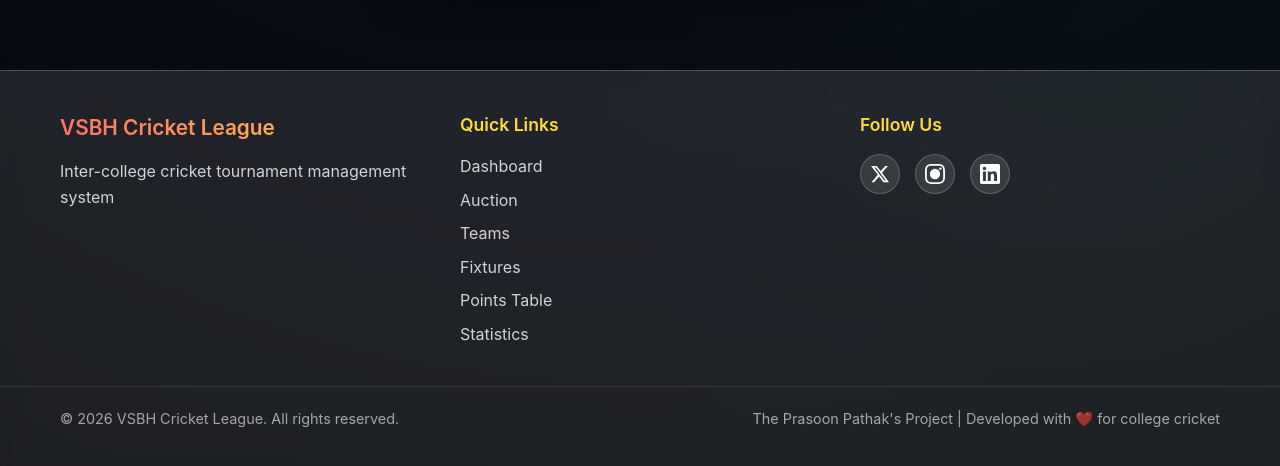
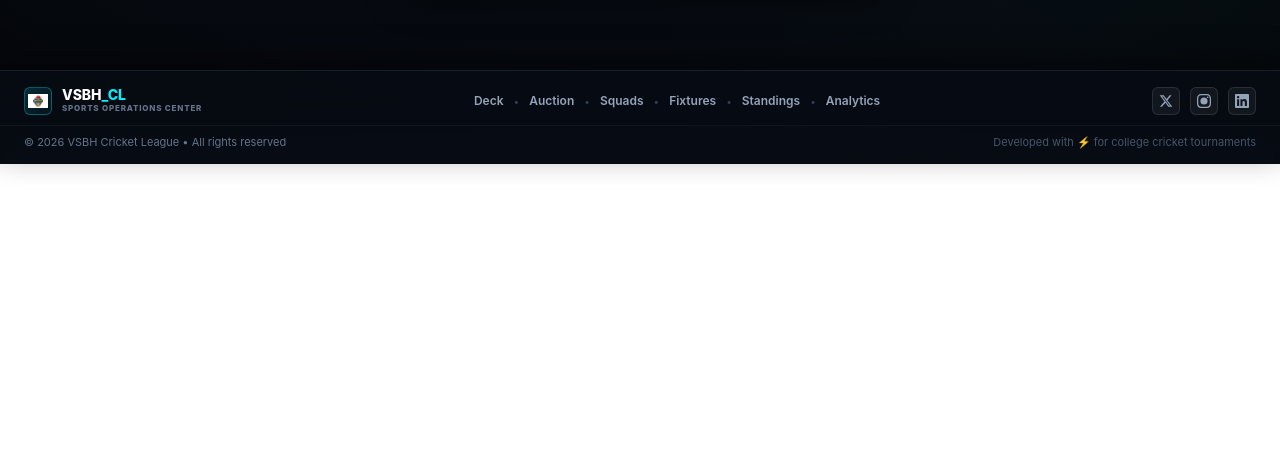
Before and after one commit to pathakpk7/vsbh-cricleague, a React (Create React App) app in the folder client/: page /login in a window 1280 px wide. Shown: the part 884-1350 px from the top of the page. After the commit the page ends 1048 px from the top, so only its background shows below. Built offline with nearby package versions, Linux system fonts and the light colour scheme; no server answers.

Commit message:
fix(ui): slim down footer to compact low-profile command bar

```diff
--- a/client/src/components/Footer.css
+++ b/client/src/components/Footer.css
@@ -1,192 +1,191 @@
-.footer {
-  background: rgba(255, 255, 255, 0.1);
-  backdrop-filter: blur(10px);
-  border-top: 1px solid rgba(255, 255, 255, 0.2);
-  color: #ffffff;
-  padding: 40px 0 20px;
+/* ==========================================================================
+   SPORTS OPERATIONS CENTER (SOC) - COMPACT SLIM FOOTER
+   ========================================================================== */
+
+.soc-compact-footer {
   margin-top: auto;
+  background: rgba(8, 12, 21, 0.85);
+  backdrop-filter: blur(20px);
+  -webkit-backdrop-filter: blur(20px);
+  border-top: 1px solid rgba(255, 255, 255, 0.08);
+  box-shadow: 0 -10px 30px rgba(0, 0, 0, 0.4);
+  padding: 16px 0 12px;
+  position: relative;
+  z-index: 10;
 }
 
-.footer-content {
-  max-width: 1200px;
+.soc-footer-container {
+  max-width: 1440px;
   margin: 0 auto;
-  padding: 0 20px;
-  display: grid;
-  grid-template-columns: repeat(auto-fit, minmax(250px, 1fr));
-  gap: 40px;
-  margin-bottom: 30px;
-}
-
-.footer-section h3,
-.footer-section h4 {
-  margin-bottom: 15px;
-  font-weight: 600;
-}
-
-.footer-section h3 {
-  font-size: 1.3rem;
-  background: linear-gradient(45deg, #ff6b6b, #ffd93d);
-  -webkit-background-clip: text;
-  -webkit-text-fill-color: transparent;
-  background-clip: text;
-}
-
-.footer-section h4 {
-  font-size: 1.1rem;
-  color: #ffd93d;
-}
-
-.footer-brand p {
-  color: rgba(255, 255, 255, 0.8);
-  line-height: 1.6;
-  margin-top: 8px;
-}
-
-.footer-links {
-  list-style: none;
-  padding: 0;
-  margin: 0;
-}
-
-.footer-links li {
-  margin-bottom: 8px;
-}
-
-.footer-links a {
-  color: rgba(255, 255, 255, 0.8);
-  text-decoration: none;
-  transition: all 0.3s ease;
-  display: inline-block;
-}
-
-.footer-links a:hover {
-  color: #ff6b6b;
-  transform: translateX(5px);
-}
-
-.contact-info p {
-  color: rgba(255, 255, 255, 0.8);
-  margin-bottom: 8px;
-  line-height: 1.6;
-}
-
-.social-links {
-  display: flex;
-  gap: 15px;
-  margin-top: 10px;
-}
-
-.social-link {
-  display: flex;
-  align-items: center;
-  justify-content: center;
-  width: 40px;
-  height: 40px;
-  border-radius: 50%;
-  background: rgba(255, 255, 255, 0.1);
-  border: 1px solid rgba(255, 255, 255, 0.2);
-  color: #ffffff;
-  text-decoration: none;
-  transition: all 0.3s ease;
-  position: relative;
-  overflow: hidden;
-}
-
-.social-link svg {
-  width: 20px;
-  height: 20px;
-  z-index: 1;
-}
-
-.social-link:hover {
-  transform: translateY(-3px);
-  box-shadow: 0 5px 15px rgba(0, 0, 0, 0.3);
-}
-
-.social-link.twitter:hover {
-  background: #1DA1F2;
-  border-color: #1DA1F2;
-}
-
-.social-link.instagram:hover {
-  background: linear-gradient(45deg, #E4405F, #C13584, #833AB4, #5851DB, #405DE6);
-  border-color: transparent;
-}
-
-.social-link.linkedin:hover {
-  background: #0077B5;
-  border-color: #0077B5;
-}
-
-.footer-bottom {
-  border-top: 1px solid rgba(255, 255, 255, 0.1);
-  padding: 20px 0;
-}
-
-.footer-bottom-content {
-  max-width: 1200px;
-  margin: 0 auto;
-  padding: 0 20px;
+  padding: 0 24px;
   display: flex;
   justify-content: space-between;
   align-items: center;
   flex-wrap: wrap;
+  gap: 16px;
+}
+
+/* Left Brand */
+.soc-footer-brand {
+  display: flex;
+  align-items: center;
   gap: 10px;
 }
 
-.footer-bottom p {
-  color: rgba(255, 255, 255, 0.6);
-  font-size: 0.9rem;
-  margin: 0;
+.soc-footer-logo-frame {
+  width: 28px;
+  height: 28px;
+  border-radius: 6px;
+  background: linear-gradient(135deg, rgba(0, 240, 255, 0.15), rgba(14, 165, 233, 0.05));
+  border: 1px solid rgba(0, 240, 255, 0.3);
+  display: flex;
+  align-items: center;
+  justify-content: center;
 }
 
-/* Responsive Design */
+.soc-footer-logo {
+  width: 20px;
+  height: auto;
+  object-fit: contain;
+}
+
+.soc-footer-text {
+  display: flex;
+  flex-direction: column;
+}
+
+.soc-footer-title {
+  font-size: 14px;
+  font-weight: 800;
+  color: #ffffff;
+  line-height: 1.1;
+  letter-spacing: -0.01em;
+}
+
+.soc-footer-accent {
+  color: #00f0ff;
+}
+
+.soc-footer-sub {
+  font-size: 8px;
+  font-weight: 800;
+  color: #64748b;
+  letter-spacing: 0.1em;
+  text-transform: uppercase;
+}
+
+/* Center Inline Links */
+.soc-footer-nav {
+  display: flex;
+  align-items: center;
+  gap: 10px;
+  flex-wrap: wrap;
+}
+
+.soc-footer-nav a {
+  color: #94a3b8;
+  font-size: 12px;
+  font-weight: 600;
+  text-decoration: none;
+  transition: color 0.2s ease;
+}
+
+.soc-footer-nav a:hover {
+  color: #00f0ff;
+}
+
+.soc-footer-sep {
+  color: #334155;
+  font-size: 10px;
+}
+
+/* Right Social Icons */
+.soc-footer-social {
+  display: flex;
+  align-items: center;
+  gap: 10px;
+}
+
+.soc-social-icon {
+  width: 28px;
+  height: 28px;
+  border-radius: 6px;
+  background: rgba(255, 255, 255, 0.05);
+  border: 1px solid rgba(255, 255, 255, 0.1);
+  display: flex;
+  align-items: center;
+  justify-content: center;
+  color: #94a3b8;
+  text-decoration: none;
+  transition: all 0.2s ease;
+}
+
+.soc-social-icon svg {
+  width: 14px;
+  height: 14px;
+}
+
+.soc-social-icon:hover {
+  color: #ffffff;
+  transform: translateY(-1px);
+}
+
+.soc-social-icon.twitter:hover {
+  background: rgba(29, 161, 242, 0.2);
+  border-color: #1da1f2;
+  color: #1da1f2;
+}
+
+.soc-social-icon.instagram:hover {
+  background: rgba(228, 64, 95, 0.2);
+  border-color: #e4405f;
+  color: #e4405f;
+}
+
+.soc-social-icon.linkedin:hover {
+  background: rgba(0, 119, 181, 0.2);
+  border-color: #0077b5;
+  color: #0077b5;
+}
+
+/* Bottom Strip */
+.soc-footer-bottom-strip {
+  max-width: 1440px;
+  margin: 10px auto 0;
+  padding: 8px 24px 0;
+  border-top: 1px solid rgba(255, 255, 255, 0.04);
+  display: flex;
+  justify-content: space-between;
+  align-items: center;
+  flex-wrap: wrap;
+  gap: 8px;
+  font-size: 11px;
+  color: #64748b;
+}
+
+.soc-footer-credit {
+  color: #475569;
+}
+
 @media (max-width: 768px) {
-  .footer-content {
-    grid-template-columns: 1fr;
-    gap: 30px;
+  .soc-footer-container {
+    flex-direction: column;
+    text-align: center;
+    gap: 12px;
   }
 
-  .footer-bottom-content {
-    flex-direction: column;
-    text-align: center;
-    gap: 10px;
-  }
-
-  .social-links {
+  .soc-footer-brand {
     justify-content: center;
   }
 
-  .footer-section h3 {
-    font-size: 1.2rem;
+  .soc-footer-nav {
+    justify-content: center;
+    gap: 8px;
   }
 
-  .footer-section h4 {
-    font-size: 1rem;
+  .soc-footer-bottom-strip {
+    flex-direction: column;
+    text-align: center;
+    gap: 4px;
   }
 }
-
-@media (max-width: 480px) {
-  .footer {
-    padding: 30px 0 15px;
-  }
-
-  .footer-content {
-    padding: 0 15px;
-    gap: 25px;
-  }
-
-  .social-links {
-    gap: 12px;
-  }
-
-  .social-link {
-    width: 35px;
-    height: 35px;
-  }
-
-  .social-link svg {
-    width: 18px;
-    height: 18px;
-  }
-}
--- a/client/src/components/Footer.tsx
+++ b/client/src/components/Footer.tsx
@@ -1,38 +1,47 @@
 import React from 'react';
+import { Link } from 'react-router-dom';
 import './Footer.css';
 
 const Footer: React.FC = () => {
   return (
-    <footer className="footer">
-      <div className="footer-content">
-        <div className="footer-section">
-          <div className="footer-brand">
-            <h3>VSBH Cricket League</h3>
-            <p>Inter-college cricket tournament management system</p>
+    <footer className="soc-compact-footer">
+      <div className="soc-footer-container">
+        {/* Left: Brand & Tag */}
+        <div className="soc-footer-brand">
+          <div className="soc-footer-logo-frame">
+            <img src="/logo_vsbh.png" alt="VSBH" className="soc-footer-logo" />
+          </div>
+          <div className="soc-footer-text">
+            <span className="soc-footer-title">
+              VSBH<span className="soc-footer-accent">_CL</span>
+            </span>
+            <span className="soc-footer-sub">SPORTS OPERATIONS CENTER</span>
           </div>
         </div>
 
-        <div className="footer-section">
-          <h4>Quick Links</h4>
-          <ul className="footer-links">
-            <li><a href="/">Dashboard</a></li>
-            <li><a href="/auction">Auction</a></li>
-            <li><a href="/teams">Teams</a></li>
-            <li><a href="/fixtures">Fixtures</a></li>
-            <li><a href="/points-table">Points Table</a></li>
-            <li><a href="/stats">Statistics</a></li>
-          </ul>
+        {/* Center: Inline Links */}
+        <div className="soc-footer-nav">
+          <Link to="/">Deck</Link>
+          <span className="soc-footer-sep">•</span>
+          <Link to="/auction">Auction</Link>
+          <span className="soc-footer-sep">•</span>
+          <Link to="/teams">Squads</Link>
+          <span className="soc-footer-sep">•</span>
+          <Link to="/fixtures">Fixtures</Link>
+          <span className="soc-footer-sep">•</span>
+          <Link to="/points-table">Standings</Link>
+          <span className="soc-footer-sep">•</span>
+          <Link to="/stats">Analytics</Link>
         </div>
 
-        <div className="footer-section">
-          <h4>Follow Us</h4>
-          <div className="social-links">
+        {/* Right: Social & System Status */}
+        <div className="soc-footer-social">
           <a
             href="https://x.com/Panditpk7"
             target="_blank"
             rel="noopener noreferrer"
-              className="social-link twitter"
-              aria-label="Twitter"
+            className="soc-social-icon twitter"
+            aria-label="X / Twitter"
           >
             <svg viewBox="0 0 24 24" fill="currentColor">
               <path d="M18.244 2.25h3.308l-7.227 8.26 8.502 11.24H16.17l-5.214-6.817L4.99 21.75H1.68l7.73-8.835L1.254 2.25H8.08l4.713 6.231zm-1.161 17.52h1.833L7.084 4.126H5.117z"/>
@@ -42,7 +51,7 @@ const Footer: React.FC = () => {
             href="https://www.instagram.com/_.prasoon_._._/"
             target="_blank"
             rel="noopener noreferrer"
-              className="social-link instagram"
+            className="soc-social-icon instagram"
             aria-label="Instagram"
           >
             <svg viewBox="0 0 24 24" fill="currentColor">
@@ -53,7 +62,7 @@ const Footer: React.FC = () => {
             href="https://www.linkedin.com/in/prasoon7pathak07/"
             target="_blank"
             rel="noopener noreferrer"
-              className="social-link linkedin"
+            className="soc-social-icon linkedin"
             aria-label="LinkedIn"
           >
             <svg viewBox="0 0 24 24" fill="currentColor">
@@ -62,13 +71,11 @@ const Footer: React.FC = () => {
           </a>
         </div>
       </div>
-      </div>
 
-      <div className="footer-bottom">
-        <div className="footer-bottom-content">
-          <p>&copy; 2026 VSBH Cricket League. All rights reserved.</p>
-          <p>The Prasoon Pathak's Project | Developed with ❤️ for college cricket</p>
-        </div>
+      {/* Sub-bar Copyright */}
+      <div className="soc-footer-bottom-strip">
+        <span>&copy; {new Date().getFullYear()} VSBH Cricket League • All rights reserved</span>
+        <span className="soc-footer-credit">Developed with ⚡ for college cricket tournaments</span>
       </div>
     </footer>
   );
```
Lines whose indentation alone changed are shown as unchanged.
